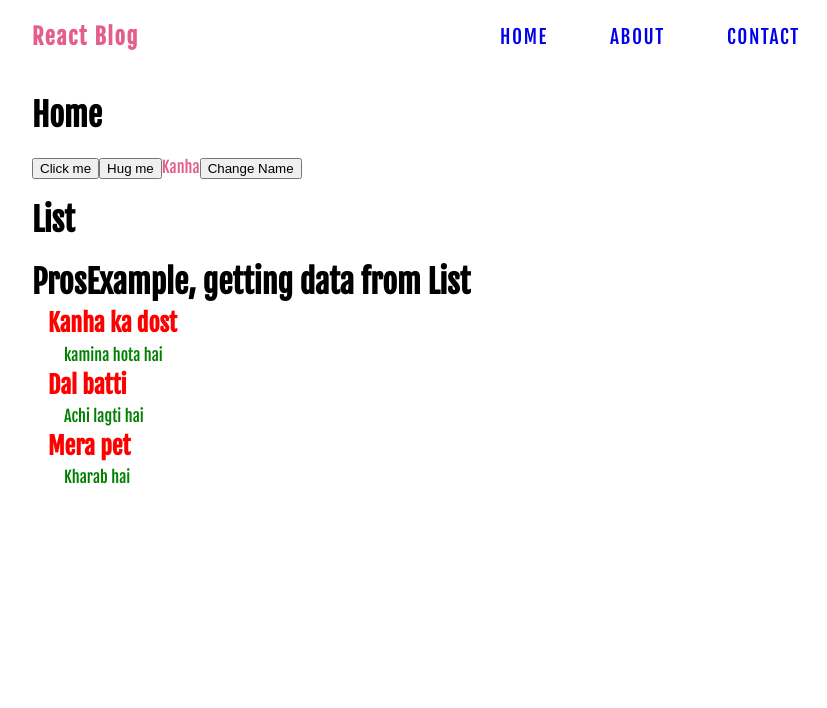
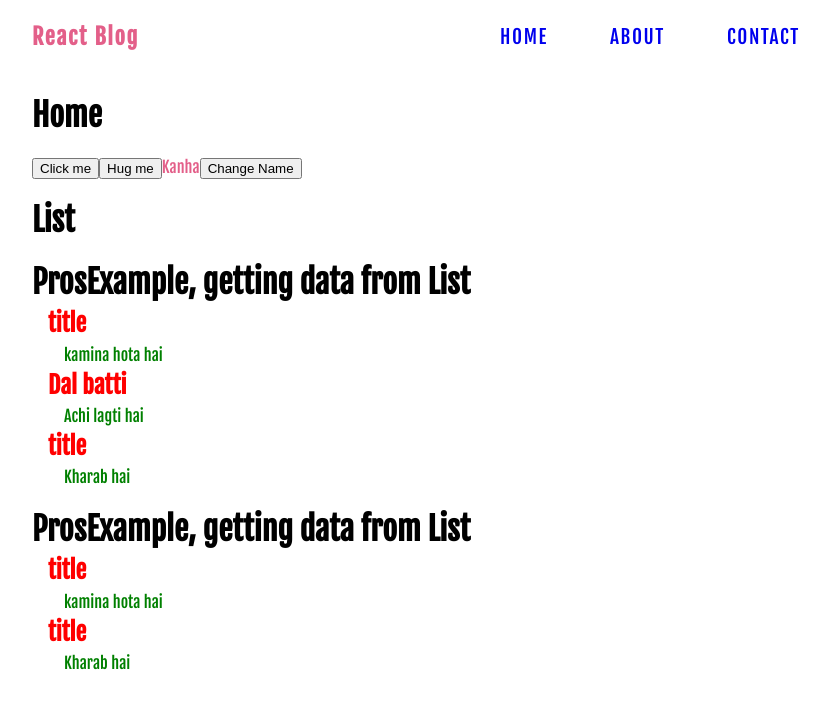
Before and after one commit to Kanharajput/ReactJs, a React (Create React App) app: page / in a window 1280 px wide. Shown: the top 708 px of the page, without its empty margins (224-1051 px from the left). Built offline with nearby package versions, Linux system fonts and the light colour scheme.

Commit message:
filter function in props

```diff
--- a/src/List.js
+++ b/src/List.js
@@ -3,14 +3,15 @@ import ProsExample from './ProsExample'
 
 function List(){
     const [blogs, setBlogs] = useState([
-        {title: 'Kanha ka dost', body: 'kamina hota hai', id: 1},
+        {title: 'title', body: 'kamina hota hai', id: 1},
         {title: 'Dal batti', body: 'Achi lagti hai', id: 2},
-        {title: 'Mera pet', body: 'Kharab hai', id: 3}
+        {title: 'title', body: 'Kharab hai', id: 3}
     ]);
     return(
         <div className="list">
             <h1>List</h1>
             <ProsExample blogs={blogs}/>
+            <ProsExample blogs={blogs.filter((blog) => blog.title == "title")}/>
         </div>
     );
 }
```
Also changed, not shown: 1 other file (tests, documents, lock files or other folders).
